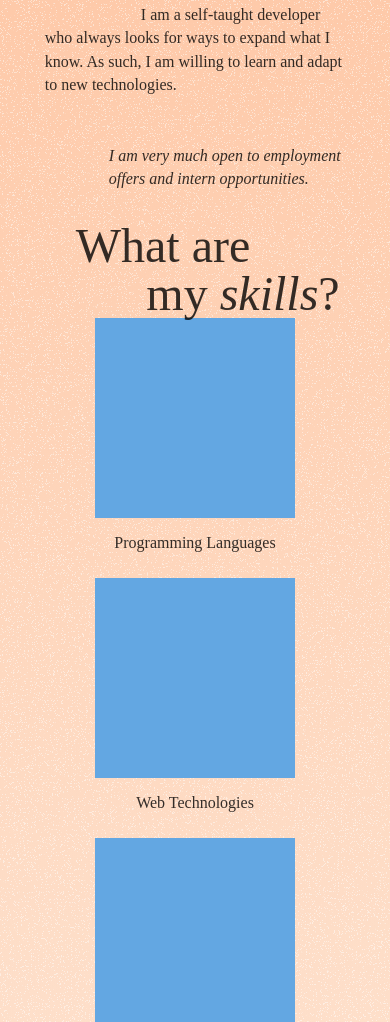
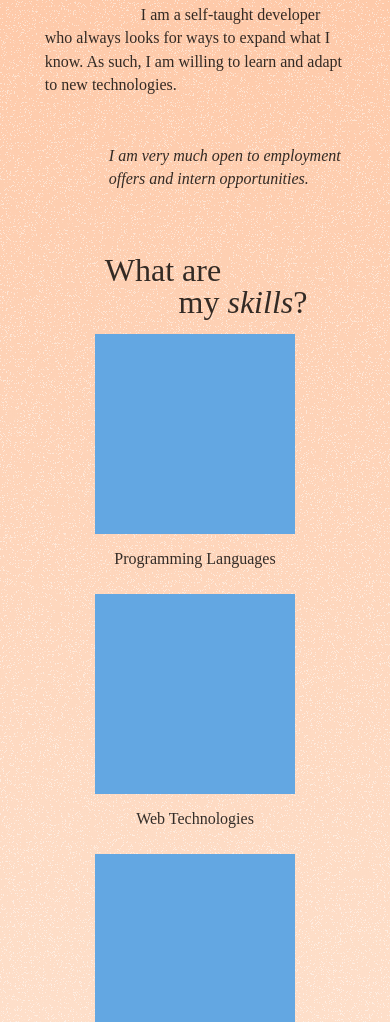
Before and after one commit to realmags/realmags.github.io, a Gatsby site: page / in a window 390 px wide. Shown: the part 1037-2059 px from the top of the page. Built offline with nearby package versions, Linux system fonts and the light colour scheme; Gatsby itself is replaced by a stand-in of ours.

Commit message:
fix(about): responsive skills section

```diff
--- a/src/styles/about.module.css
+++ b/src/styles/about.module.css
@@ -96,6 +96,9 @@
 
     .skillsHeading {
         transform: translateY(0);
+        margin-top: 4rem;
+        margin-bottom: 1rem;
+        font-size: 2rem;
     }
 
     .techWrapper {
```
